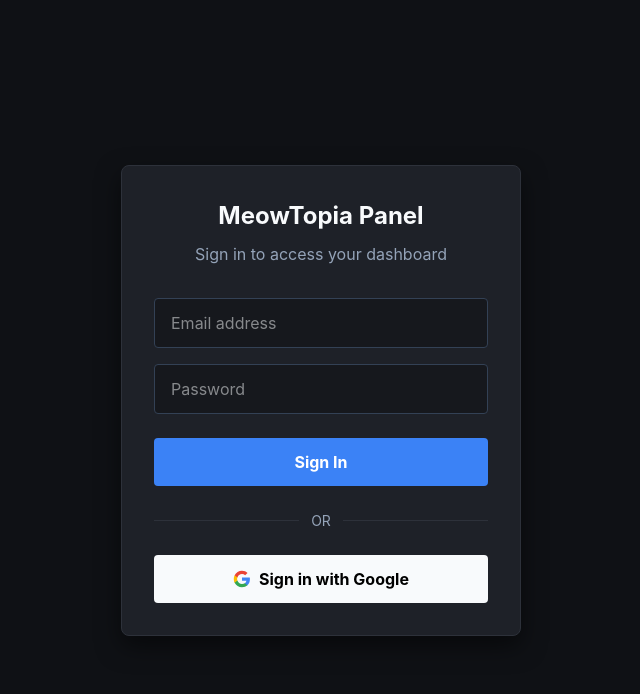
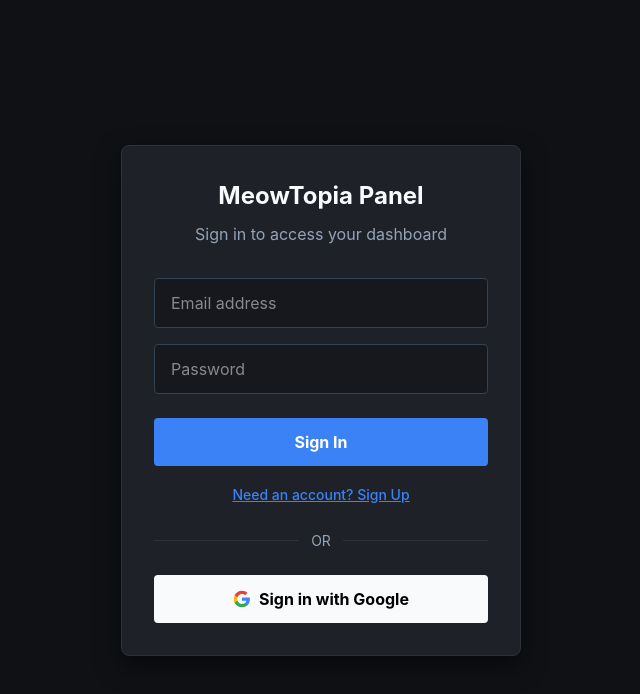
Before and after one commit to Fanny-CaT/minecraft-dashboard, a Next.js app: page /login in a window 1280 px wide. Shown: the top 694 px of the page, without its empty margins (319-959 px from the left). Built offline with nearby package versions, Linux system fonts and the light colour scheme; no server answers.

Commit message:
Add Sign Up functionality to login page

```diff
--- a/app/login/page.tsx
+++ b/app/login/page.tsx
@@ -3,11 +3,12 @@
 import { useState } from "react";
 import { useRouter } from "next/navigation";
 import { auth, db } from "@/lib/firebase";
-import { signInWithEmailAndPassword, signInWithPopup, GoogleAuthProvider, User } from "firebase/auth";
+import { signInWithEmailAndPassword, createUserWithEmailAndPassword, signInWithPopup, GoogleAuthProvider, User } from "firebase/auth";
 import { doc, getDoc, setDoc } from "firebase/firestore";
 import { S } from "@/lib/constants";
 
 export default function LoginPage() {
+  const [isSignUp, setIsSignUp] = useState(false);
   const [email, setEmail] = useState("");
   const [password, setPassword] = useState("");
   const [error, setError] = useState("");
@@ -34,16 +35,21 @@ export default function LoginPage() {
     }
   };
 
-  const handleEmailLogin = async (e: React.FormEvent) => {
+  const handleEmailAuth = async (e: React.FormEvent) => {
     e.preventDefault();
     setLoading(true);
     setError("");
 
     try {
-      const cred = await signInWithEmailAndPassword(auth, email, password);
+      let cred;
+      if (isSignUp) {
+        cred = await createUserWithEmailAndPassword(auth, email, password);
+      } else {
+        cred = await signInWithEmailAndPassword(auth, email, password);
+      }
       await handlePostLogin(cred.user);
     } catch (err: any) {
-      setError(err.message || "Failed to login");
+      setError(err.message || `Failed to ${isSignUp ? "sign up" : "login"}`);
     } finally {
       setLoading(false);
     }
@@ -73,10 +79,12 @@ export default function LoginPage() {
       }}>
         <div className="text-center mb-8">
           <h1 style={{ fontSize: "24px", fontWeight: "bold", color: S.white }}>MeowTopia Panel</h1>
-          <p style={{ color: S.muted, marginTop: "8px" }}>Sign in to access your dashboard</p>
+          <p style={{ color: S.muted, marginTop: "8px" }}>
+            {isSignUp ? "Create an account to request access" : "Sign in to access your dashboard"}
+          </p>
         </div>
 
-        <form onSubmit={handleEmailLogin} style={{ display: "flex", flexDirection: "column", gap: "16px" }}>
+        <form onSubmit={handleEmailAuth} style={{ display: "flex", flexDirection: "column", gap: "16px" }}>
           <div>
             <input
               type="email"
@@ -116,12 +124,25 @@ export default function LoginPage() {
               backgroundColor: S.cyan, color: "#fff",
               fontWeight: "bold", borderRadius: "4px",
               border: "none", opacity: loading ? 0.7 : 1,
-              marginTop: "8px"
+              marginTop: "8px", cursor: "pointer"
             }}
           >
-            {loading ? "Authenticating..." : "Sign In"}
+            {loading ? "Authenticating..." : (isSignUp ? "Sign Up" : "Sign In")}
           </button>
         </form>
+
+        <div style={{ textAlign: "center", marginTop: "16px" }}>
+          <button
+            type="button"
+            onClick={() => setIsSignUp(!isSignUp)}
+            style={{
+              background: "none", border: "none", color: S.cyan,
+              textDecoration: "underline", cursor: "pointer", fontSize: "14px"
+            }}
+          >
+            {isSignUp ? "Already have an account? Sign In" : "Need an account? Sign Up"}
+          </button>
+        </div>
 
         <div style={{ margin: "24px 0", display: "flex", alignItems: "center" }}>
           <div style={{ flex: 1, height: "1px", backgroundColor: S.border }} />
@@ -137,7 +158,8 @@ export default function LoginPage() {
             backgroundColor: S.white, color: "#000",
             fontWeight: "bold", borderRadius: "4px",
             border: "none", opacity: loading ? 0.7 : 1,
-            display: "flex", alignItems: "center", justifyContent: "center", gap: "8px"
+            display: "flex", alignItems: "center", justifyContent: "center", gap: "8px",
+            cursor: "pointer"
           }}
         >
           <svg width="18" height="18" viewBox="0 0 24 24" xmlns="http://www.w3.org/2000/svg">
@@ -146,7 +168,7 @@ export default function LoginPage() {
             <path d="M5.84 14.09c-.22-.66-.35-1.36-.35-2.09s.13-1.43.35-2.09V7.07H2.18C1.43 8.55 1 10.22 1 12s.43 3.45 1.18 4.93l2.85-2.22.81-.62z" fill="#FBBC05"/>
             <path d="M12 5.38c1.62 0 3.06.56 4.21 1.64l3.15-3.15C17.45 2.09 14.97 1 12 1 7.7 1 3.99 3.47 2.18 7.07l3.66 2.84c.87-2.6 3.3-4.53 6.16-4.53z" fill="#EA4335"/>
           </svg>
-          Sign in with Google
+          {isSignUp ? "Sign up with Google" : "Sign in with Google"}
         </button>
       </div>
     </div>
```
